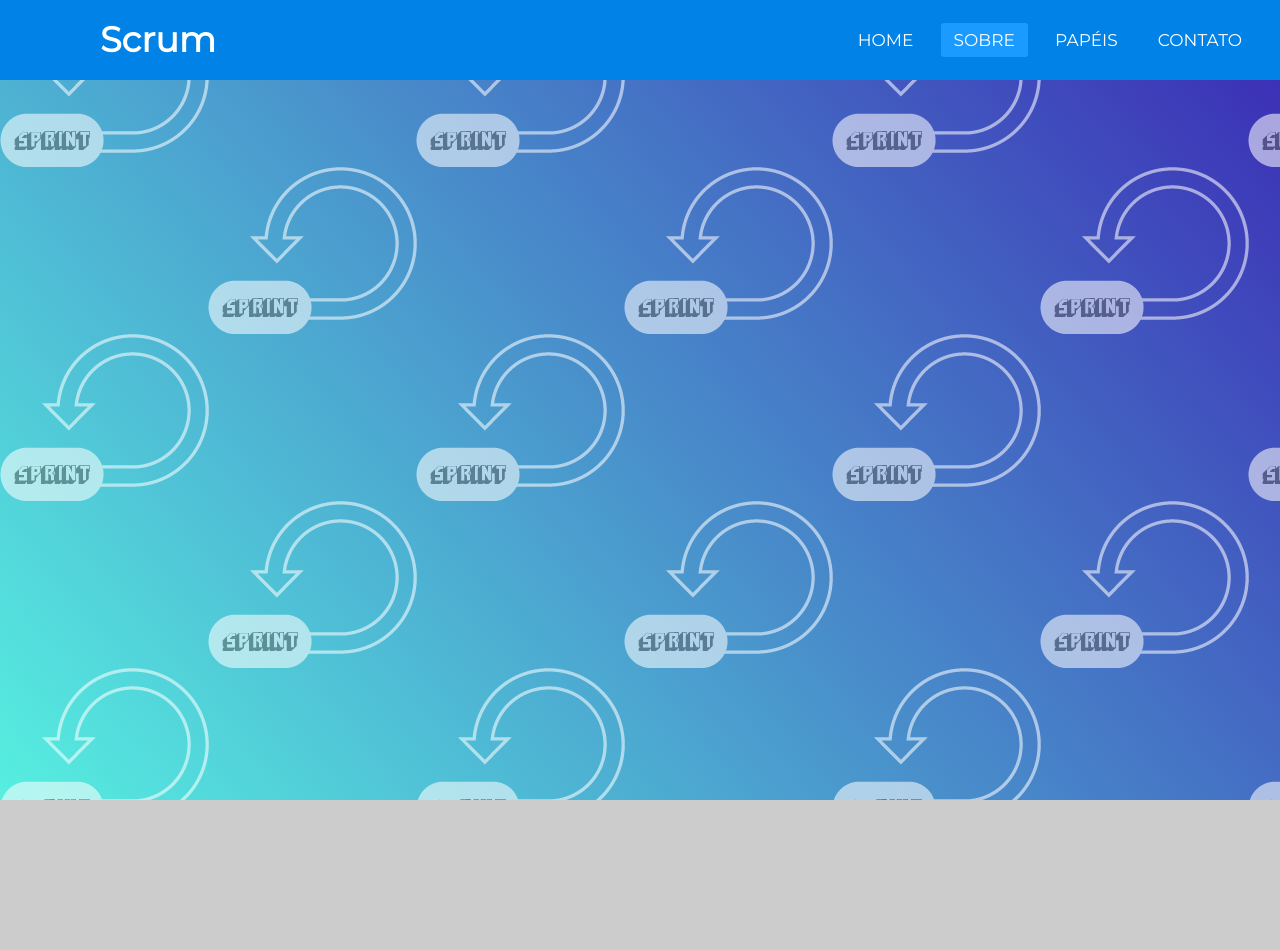
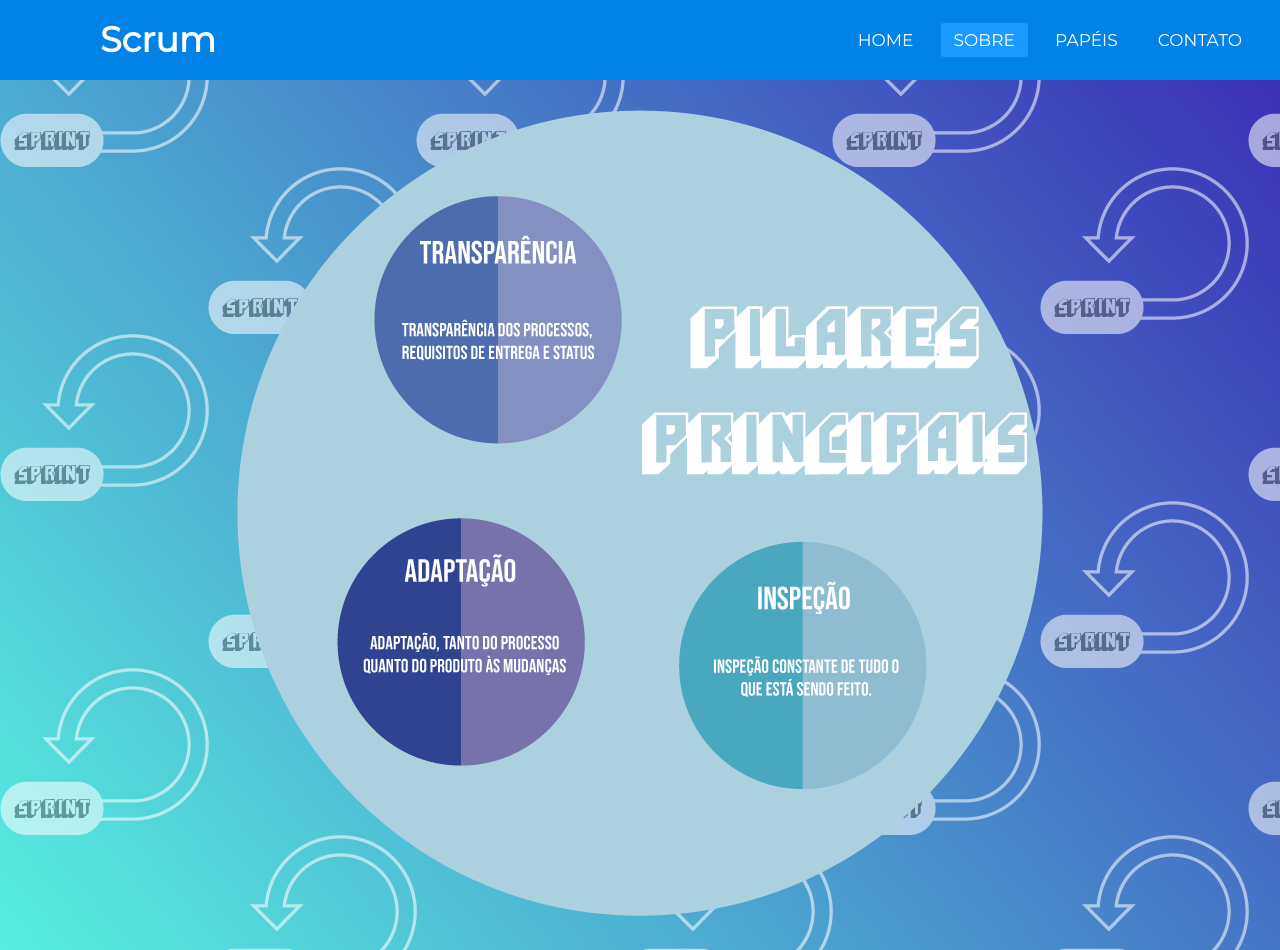
Before and after one commit to andreluizbrandt/Resumo_Scrum, a plain HTML site: page ResumoScrum_HTML/about.html in a window 1280 px wide. Before the commit the page ends 800 px from the top, so only its background shows below. Drawn offline with Linux system fonts and the light colour scheme.

Commit message:
Imagem - Sobre.
Inserção de uma imagem centralizada na página 'about.html', contendo os principais pilares do Scrum.

```diff
--- a/ResumoScrum_HTML/about.html
+++ b/ResumoScrum_HTML/about.html
@@ -23,6 +23,11 @@
                 <li><a href="contact.html">Contato</a></li>
             </ul>
         </nav>
+
+
+            <div class="img-container">
+                <img src="img/Scrum1.png">
+            </div>
     </body>
 
 </html>
--- a/ResumoScrum_HTML/css/style.css
+++ b/ResumoScrum_HTML/css/style.css
@@ -218,3 +218,13 @@ a.active,a:hover{
     margin-top: 20px;
     box-shadow: 0 2px 5px rgba(0,0,0,.2);
 }
+
+.img-container {
+    text-align: center;
+    margin-top: 30px;
+    margin-bottom: 30px;
+    margin-right: auto;
+    margin-left: auto;
+    max-width: 100%;
+    height: auto;
+}
```
Also changed, not shown: ResumoScrum_HTML/img/Scrum1.png (added).
